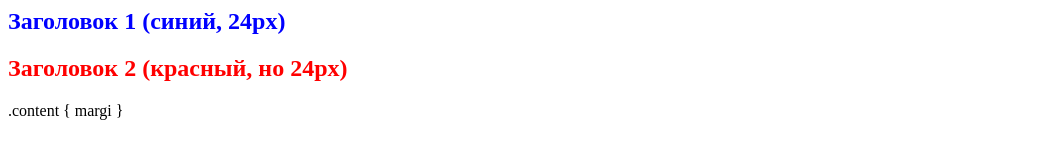
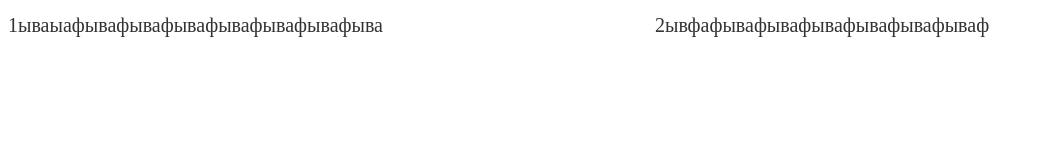
Before and after one commit to Alexlink7/BootcampC-, a plain HTML site: page 004_chapter/dem/index.html in a window 1280 px wide. Shown: the whole page, without its empty margins (0-1043 px from the left). Drawn offline with Linux system fonts and the light colour scheme.

Commit message:
practice dem

```diff
--- a/004_chapter/dem/index.html
+++ b/004_chapter/dem/index.html
@@ -1,17 +1,45 @@
+<!DOCTYPE html>
+<html lang="ru">
+
 <head>
-    <style>
-        h2 {
-            color: blue;
-            /* Internal Style */
-            font-size: 24px;
-        }
-    </style>
+    <meta charset="UTF-8">
+    <meta name="viewport" content="width=device-width, initial-scale=1.0">
+    <title>Вёрстка колонок</title>
+    <link rel="stylesheet" href="./styles.css">
 </head>
 
 <body>
-    <h2>Заголовок 1 (синий, 24px)</h2>
-    <h2 style="color: red;">Заголовок 2 (красный, но 24px)</h2>
+    <!-- <table border>
+        <tr>
+            <td>111</td>
+            <td>222</td>
+            <td>333</td>
+        </tr>
+        <tr>
+            <td>444</td>
+            <td>555</td>
+        </tr>
+    </table> -->
+
+    <!-- <div>
+        <div class="column">1</div>
+        <div class="column">2</div>
+        <div class="column">3</div>
+        <div class="column">4</div>
+    </div>
+    <div>
+        <div class="column">5</div>
+        <div class="column">6</div>
+        <div class="column">7</div>
+        <div class="column">8</div>
+    </div> -->
+
+    <article class="columns">
+        <p>1ываыафывафывафывафывафывафывафыва</p>
+        <p>2ывфафывафывафывафывафывафываф</p>
+
+    </article>
+
 </body>
-.content {
-margi
-}
+
+</html>
--- a/004_chapter/dem/styles.css
+++ b/004_chapter/dem/styles.css
@@ -0,0 +1,28 @@
+/* table {
+    width: 100%;
+    border: none;
+    text-align: center;
+} */
+
+/* .column {
+    float: left;
+    box-sizing: border-box;
+    border: 1px black solid;
+    padding: 10px;
+    width: 25%;
+    text-align: center;
+} */
+
+.columns {
+    color: #333;
+    line-height: 1.5;
+    font-size: 20px;
+    text-align: justify;
+    column-count: 2;
+    column-gap: 1.5em;
+    margin-top: 10px;
+}
+
+p {
+    margin-top: 0;
+}
```
